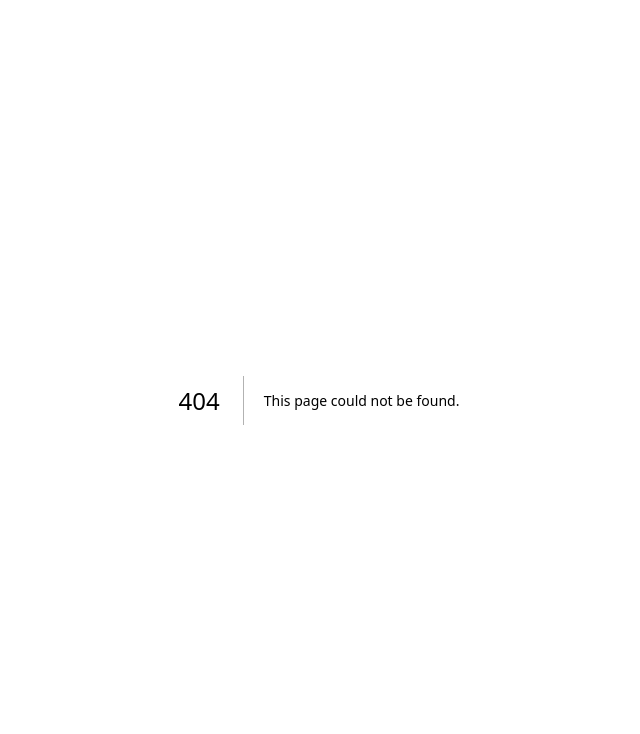
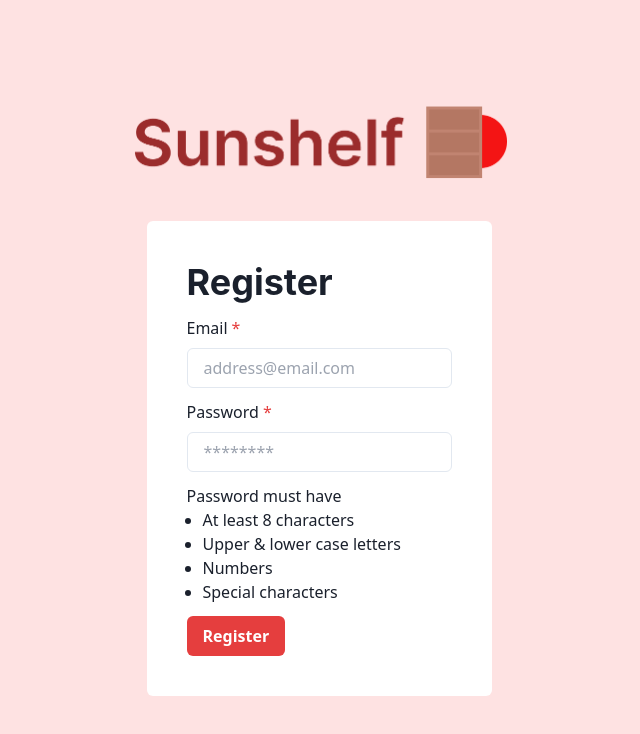
Before and after one commit to liuwllm/sunshelf, a Next.js app in the folder front/: page /auth/register in a window 1280 px wide. Before the commit this address had no page. Shown: the top 734 px of the page, without its empty margins (321-961 px from the left). Built offline with nearby package versions, Linux system fonts and the light colour scheme.

Commit message:
Add register page on frontend

```diff
--- /dev/null
+++ b/front/pages/auth/register.js
@@ -0,0 +1,89 @@
+import { useState } from 'react'
+import {
+    Box,
+    Heading,
+    FormControl,
+    FormLabel,
+    Input,
+    Button,
+    List,
+    ListItem,
+    UnorderedList,
+
+} from '@chakra-ui/react'
+import Image from 'next/image'
+import Link from 'next/link'
+import Logo from './../../public/sunshelflogo.png'
+
+export default function Register(){
+    const [email, setEmail] = useState('');
+    const [password, setPassword] = useState('');
+    const [isLoading, setIsLoading] = useState(false);
+
+    const handleSubmit = async e => {
+        e.preventDefault();
+        setIsLoading(true);
+    }
+
+    return (
+        <main className="bg-red-100 min-h-screen font-sans flex flex-col justify-center items-center">
+            <Link href="/">
+                <Image
+                    src={Logo}
+                    width={375}
+                    height={78}
+                    alt="Sunshelf Logo"
+                />
+            </Link>
+            <Box
+                bg='white'
+                p={10}
+                mt={10}
+                borderRadius='md'
+            >
+                <Heading>Register</Heading>
+                <form onSubmit={handleSubmit}>
+                    <FormControl isRequired>
+                        <FormLabel mt={3}>Email</FormLabel>
+                        <Input
+                            type="email"
+                            placeholder="address@email.com"
+                            onChange={e => setEmail(e.currentTarget.value)}
+                        />
+                    </FormControl>
+                    <FormControl isRequired>
+                        <FormLabel mt={3}>Password</FormLabel>
+                        <Input
+                            type="password"
+                            placeholder="********"
+                            onChange={e => setPassword(e.currentTarget.value)}
+                        />
+                    </FormControl>
+                    <div className="mt-3">
+                        Password must have
+                        <UnorderedList>
+                            <ListItem>At least 8 characters</ListItem>
+                            <ListItem>Upper & lower case letters</ListItem>
+                            <ListItem>Numbers</ListItem>
+                            <ListItem>Special characters</ListItem>
+                        </UnorderedList>
+                    </div>
+                    {(isLoading) ?
+                        (<Button
+                            isLoading
+                            mt={3}
+                            colorScheme='red'
+                        />) :
+                        (<Button
+                            type="submit"
+                            mt={3}
+                            colorScheme='red'
+                        >
+                            Register
+                        </Button>)
+                    }
+                </form>
+            </Box>
+        </main>
+    )
+}
```
